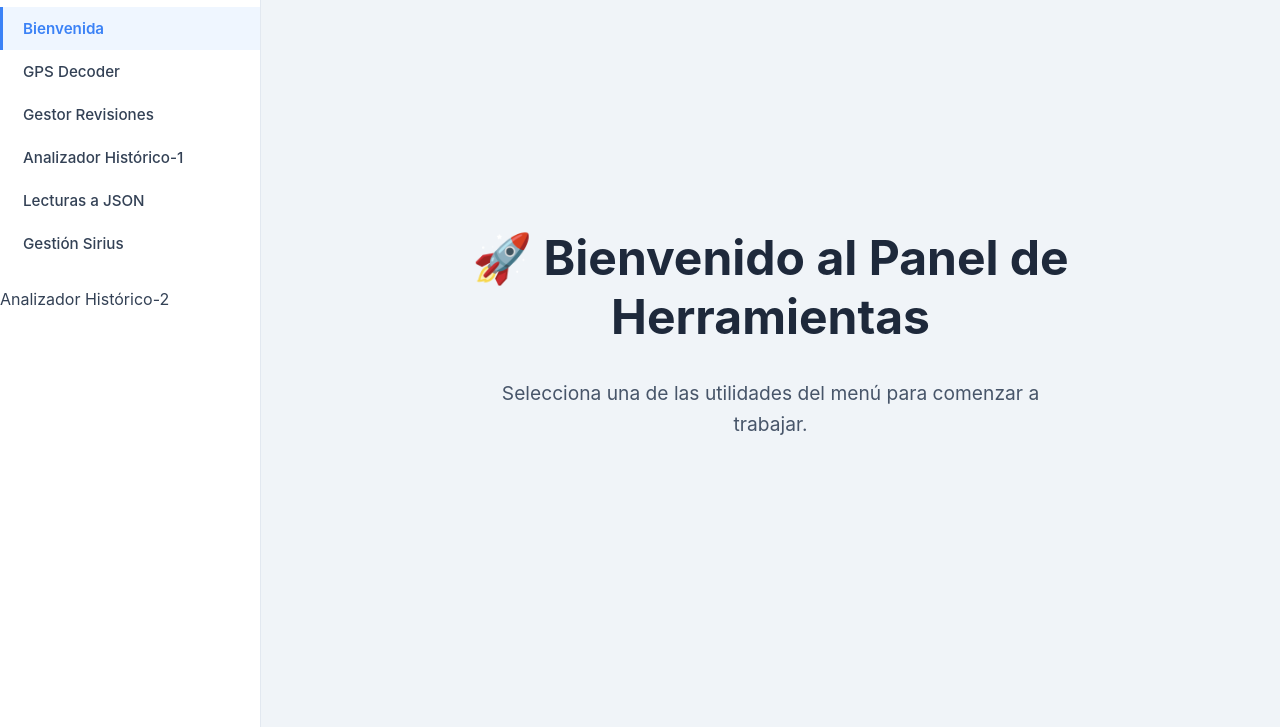
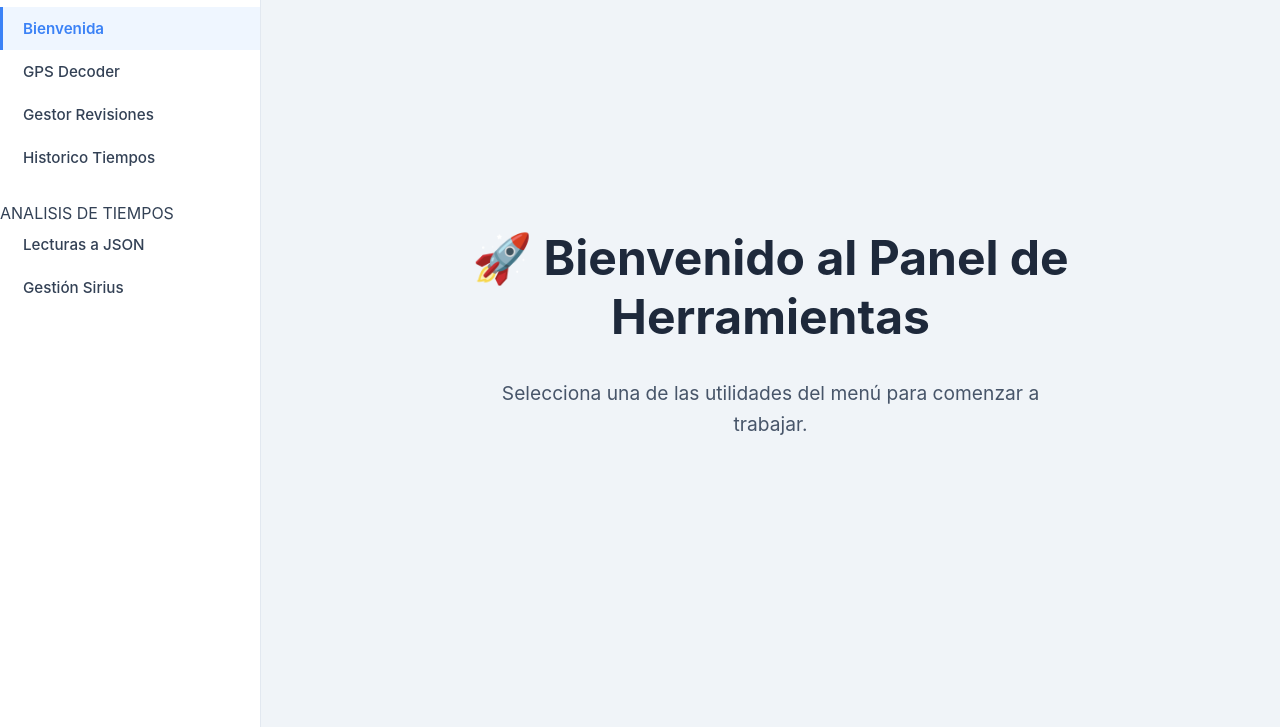
Before and after one commit to PAMPLONA-BOT/HERRAMIENTAS, a plain HTML site: page index.html in a window 1280 px wide. Shown: the part 73-800 px from the top of the page. Drawn offline with Linux system fonts and the light colour scheme.

Commit message:
Update index.html

```diff
--- a/index.html
+++ b/index.html
@@ -136,10 +136,11 @@
             <li><a href="welcome.html" class="tool-link active">Bienvenida</a></li>
             <li><a href="gps.html" class="tool-link">GPS Decoder</a></li>
             <li><a href="gestor_revisiones_unificado.html" class="tool-link">Gestor Revisiones</a></li>
-            <li><a href="historico_analizador_tiempos.html" class="tool-link">Analizador Histórico-1</a></li>
+            <li><a href="historico_analizador_tiempos.html" class="tool-link">Historico Tiempos</a></li>
+            <li><a href="finalizador_analisis.html" class="tool-link"></a>ANALISIS DE TIEMPOS</li>
             <li><a href="lecturas-json.html" class="tool-link">Lecturas a JSON</a></li>
             <li><a href="sirius_total_funcionable.html" class="tool-link">Gestión Sirius</a></li>
-            <li><a href="finalizador_analisis.html" class="tool-link"></a>Analizador Histórico-2</li>
+
             <!-- Agrega aquí más herramientas en el futuro -->
         </ul>
     </nav>
```
